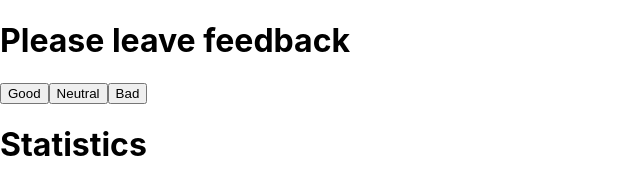
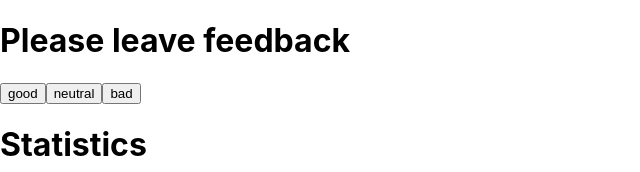
Before and after one commit to NataliaBezhenar/goit-react-hw-02-feedback, a React (Create React App) app: page / in a window 1280 px wide. Shown: the top 172 px of the page, without its empty margins (0-640 px from the left). Built offline with nearby package versions, Linux system fonts and the light colour scheme.

Commit message:
FeedbackOptions add

```diff
--- a/src/App.js
+++ b/src/App.js
@@ -1,5 +1,6 @@
 import React, { Component } from "react";
 import "./App.css";
+import FeedbackOptions from "./components/FeedbackOptions/FeedbackOptions";
 
 class App extends Component {
   state = {
@@ -8,25 +9,8 @@ class App extends Component {
     bad: 0,
   };
 
-  handleInput(e) {
-    console.log(e.target.value);
-    console.log(e);
-    console.log(e.target.id);
-  }
-
-  // handleClick = (e) => {
-  //   const currBtn = e.target.id;
-  //   console.log(currBtn);
-  //   this.setState({ currBtn: this.state.currBtn + 1 });
-  // };
-  handleGoodClick = () => {
-    this.setState((prev) => ({ good: prev.good + 1 }));
-  };
-  handleNeutralClick = () => {
-    this.setState((prev) => ({ neutral: prev.neutral + 1 }));
-  };
-  handleBadClick = () => {
-    this.setState((prev) => ({ bad: prev.bad + 1 }));
+  handleClick = (btnName) => {
+    this.setState((prev) => ({ [btnName]: prev[btnName] + 1 }));
   };
 
   render() {
@@ -35,19 +19,20 @@ class App extends Component {
     const positive =
       countTotalFeedback === 0
         ? 0
-        : Math.trunc((good * 100) / countTotalFeedback);
+        : Math.round((good * 100) / countTotalFeedback);
     return (
       <div>
         <h1>Please leave feedback</h1>
-        <div>
-          <button onClick={this.handleGoodClick}>Good</button>
-          <button onClick={this.handleNeutralClick}>Neutral</button>
-          <button onClick={this.handleBadClick}>Bad</button>
-        </div>
+
+        <FeedbackOptions
+          options={this.state}
+          onLeaveFeedback={this.handleClick}
+        />
+
         <h1>Statistics</h1>
-        <p>Good: {this.state.good}</p>
-        <p>Neutral: {this.state.neutral}</p>
-        <p>Bad: {this.state.bad}</p>
+        <p>Good: {good}</p>
+        <p>Neutral: {neutral}</p>
+        <p>Bad: {bad}</p>
 
         <p>Total reviews: {countTotalFeedback}</p>
         <p>Positive reviews: {positive} %</p>
--- /dev/null
+++ b/src/components/FeedbackOptions/FeedbackOptions.js
@@ -0,0 +1,13 @@
+import React from "react";
+
+const FeedbackOptions = ({ options, onLeaveFeedback }) => (
+  <div>
+    {Object.keys(options).map((item) => (
+      <button key={item} onClick={() => onLeaveFeedback(item)}>
+        {item}
+      </button>
+    ))}
+  </div>
+);
+
+export default FeedbackOptions;
```
